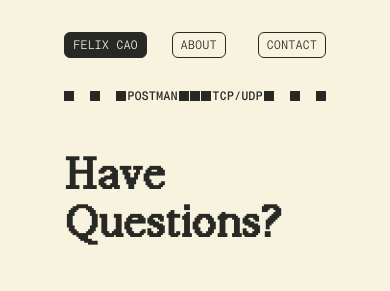
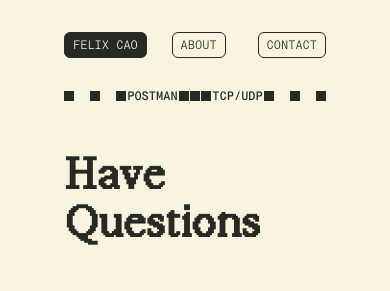
Before and after one commit to felixc90/felixc90.github.io, a React (Vite) app: page /contact in a window 390 px wide. Shown: the top 291 px of the page. Built offline with nearby package versions, Linux system fonts and the light colour scheme; no server answers.

Commit message:
fixed layout issues

```diff
--- a/src/App.tsx
+++ b/src/App.tsx
@@ -1,5 +1,6 @@
 import Navbar from '@/components/layout/Navbar';
 import Footer from './components/layout/Footer';
+import ScrollToTop from './components/layout/ScrollToTop';
 import {
 	Home,
 	About,
@@ -11,6 +12,7 @@ function App() {
   return (
 		<>
 		<BrowserRouter>
+			<ScrollToTop />
 			<Navbar />
 			<Routes>
 				<Route path="/" element={<Home />} />
--- /dev/null
+++ b/src/components/layout/ScrollToTop.tsx
@@ -0,0 +1,14 @@
+import { useEffect } from "react";
+import { useLocation } from "react-router";
+
+const ScrollToTop = () => {
+  const { pathname } = useLocation();
+
+  useEffect(() => {
+    window.scrollTo(0, 0);
+  }, [pathname]);
+
+  return null; // this component doesn't render anything
+};
+
+export default ScrollToTop;
--- a/src/components/typography/Title.tsx
+++ b/src/components/typography/Title.tsx
@@ -1,12 +1,34 @@
+import { useEffect, useState } from "react";
 
-const Title = ({ children }: { children: string }) => {
+const Title = ({ children, className }: { children: string, className?: string }) => {
+  const [playEntryAnimation, setPlayEntryAnimation] = useState(true);
 
-	return (
-		<div className="mondwest font-extrabold text-7xl/20 md:text-8xl lg:text-[8.5rem] flex">
-			{ children.split('').map((c, i) => (<span key={i} className="bounce-title">{c}</span>)) }
-		</div>
-	)
-}
+  useEffect(() => {
+    const totalDuration = 750 + (children.length - 1) * 100;
+    const timer = setTimeout(() => setPlayEntryAnimation(false), totalDuration);
+    return () => clearTimeout(timer);
+  }, [children.length]);
 
+  return (
+    <div
+      className={[
+				"mondwest font-extrabold flex",
+				className ?? " ",
+				(playEntryAnimation ? "bounce-onload" : "")
+			].join(' ')
+      }
+    >
+      {children.split("").map((c, i) => (
+        <span
+          key={i}
+          className="bounce-title"
+          style={playEntryAnimation ? { animationDelay: `${i * 100}ms` } : {}}
+        >
+          {c}
+        </span>
+      ))}
+    </div>
+  );
+};
 
 export default Title;
--- /dev/null
+++ b/src/components/ui/BounceIcon.tsx
@@ -0,0 +1,30 @@
+import { useEffect, useState, ReactNode } from "react";
+
+interface BounceIconProps {
+  children: ReactNode;
+  delay?: number; // delay before animation starts, ms
+}
+
+const BounceIcon = ({ children, delay = 0 }: BounceIconProps) => {
+  const [playEntryAnimation, setPlayEntryAnimation] = useState(false);
+
+  useEffect(() => {
+    const animationDuration = 750;
+
+    const delayTimer = setTimeout(() => setPlayEntryAnimation(true), delay);
+    const animationTimer = setTimeout(() => setPlayEntryAnimation(false), delay + animationDuration);
+
+    return () => {
+      clearTimeout(delayTimer);
+      clearTimeout(animationTimer);
+    };
+  }, [delay]);
+
+  return (
+    <div className={"bounce-icon " + (playEntryAnimation ? "bounce-onload" : "")}>
+      {children}
+    </div>
+  );
+};
+
+export default BounceIcon;
--- /dev/null
+++ b/src/components/ui/ShiftRight.tsx
@@ -0,0 +1,30 @@
+import { useEffect, useState, ReactNode } from "react";
+
+interface ShiftRightProps {
+	children: ReactNode;
+	delay?: number; // delay before animation starts, ms
+}
+
+const ShiftRight = ({ children, delay = 0 }: ShiftRightProps) => {
+	const [playEntryAnimation, setPlayEntryAnimation] = useState(false);
+
+	useEffect(() => {
+		const animationDuration = 750;
+
+		const delayTimer = setTimeout(() => setPlayEntryAnimation(true), delay);
+		const animationTimer = setTimeout(() => setPlayEntryAnimation(false), delay + animationDuration);
+
+		return () => {
+			clearTimeout(delayTimer);
+			clearTimeout(animationTimer);
+		};
+	}, [delay]);
+
+	return (
+		<div className={"shift-right " + (playEntryAnimation ? "shift-right-onload" : "")}>
+			{children}
+		</div>
+	);
+};
+
+export default ShiftRight;
--- a/src/pages/about/About.tsx
+++ b/src/pages/about/About.tsx
@@ -41,24 +41,24 @@ const About = () => {
 						<div className="md:w-1/2 text-sm sm:text-xs lg:text-sm  font-[450] tracking-tighter neue-montreal-mono">
 							<div className="mb-4">PROFILE</div>
 							<div className="mb-4">
-								<ScrambleText chars="upperCase" duration={3}>NAME</ScrambleText>
+								<ScrambleText chars="upperCase">NAME</ScrambleText>
 								<div className="ml-4">Felix Cao</div>
 							</div>
 							<div className="mb-4">
-								<ScrambleText chars="upperCase" duration={3}>LOCATION</ScrambleText>
+								<ScrambleText chars="upperCase">LOCATION</ScrambleText>
 								<div className="ml-4">Sydney, Australia</div>
 							</div>
 							<div className="mb-4">
-								<ScrambleText chars="upperCase" duration={3}>EDUCATION</ScrambleText>
+								<ScrambleText chars="upperCase">EDUCATION</ScrambleText>
 								<div className="ml-4">University of New South Wales</div>
 								<div className="ml-4">Bachelor of Science (Statistics) / Science (Computer Science)</div>
 							</div>
 							<div className="mb-4">
-								<ScrambleText chars="upperCase" duration={3}>FOCUS</ScrambleText>
+								<ScrambleText chars="upperCase">FOCUS</ScrambleText>
 								<div className="ml-4">Backend engineering; Data engineering</div>
 							</div>
 							<div className="mb-4">
-								<ScrambleText chars="upperCase" duration={3}>DESCRIPTION</ScrambleText>
+								<ScrambleText chars="upperCase">DESCRIPTION</ScrambleText>
 								<div className="ml-4 max-w-[30rem]">
 									I love building things that help make peoples' lives easier and make impact on the world. I am focused on architectural and data-related ideas but more recently,
 									I've also been tuning my frontend skills working on this website, learning GSAP and Three.js to render animations along the way.
--- a/src/pages/contact/Contact.tsx
+++ b/src/pages/contact/Contact.tsx
@@ -1,6 +1,7 @@
 import GitHubIcon from "@/assets/svgs/Github";
 import LinkedInIcon from "@/assets/svgs/LinkedIn";
 import ResumeIcon from "@/assets/svgs/Resume";
+import Title from "@/components/typography/Title";
 import Button from "@/components/ui/Button";
 import IconButton from "@/components/ui/IconButton";
 import MySplitText from "@/components/ui/MySplitText";
@@ -31,13 +32,11 @@ const Contact = () => {
 				</div>
 				<div className="flex-col flex sm:justify-around w-full mt-12 flex-wrap">
 					<div className="flex md:flex-none justify-between">
-						<div className="flex font-[800] mondwest text-5xl sm:text-7xl md:text-[5.4rem] lg:text-[7rem] w-full flex-col md:flex-row mb-10">
+						<div className="flex w-full flex-col md:flex-row mb-10">
 							<div className="w-1/2 pr-4 sm:pr-8 md:pr-12 lg:pr-16 flex md:flex-row-reverse">
-							<div className="flex">
-								{"Have".split('').map(c => <span className="bounce-title">{c}</span>)}
+							<Title className="text-5xl sm:text-7xl md:text-[5.4rem] lg:text-[7rem]">Have</Title>
 							</div>
-							</div>
-							<div className="w-1/2 lg:text-[7rem] flex-row flex">{"Questions?".split('').map(c => <span className="bounce-title">{c}</span>)}</div>
+							<Title className="text-5xl sm:text-7xl md:text-[5.4rem] lg:text-[7rem]">Questions</Title>
 						</div>
 					</div>
 					<div className="flex w-full flex-col md:flex-row">
--- a/src/pages/home/Home.tsx
+++ b/src/pages/home/Home.tsx
@@ -6,6 +6,8 @@ import Title from "@/components/typography/Title";
 import Introduction from "./Introduction";
 import ScrambleText from "@/components/ui/ScrambleText";
 import Barcode from "@/assets/Barcode";
+import BounceIcon from "@/components/ui/BounceIcon";
+import ShiftRight from "@/components/ui/ShiftRight";
 const Home = () => {
 
 	return (
@@ -33,10 +35,10 @@ const Home = () => {
 						<div className="flex flex-col">
 							<div className="flex w-full mt-14 sm:flex-row flex-col">
 								<div className="w-1/2 flex flex-row sm:flex-row-reverse pr-8 pointer-events-auto">
-									<Title>Software</Title>
+									<Title className="text-7xl/20 md:text-8xl lg:text-[8.5rem]">Software</Title>
 								</div>
 								<div className="w-1/2 flex">
-									<Title>Engineer</Title>
+									<Title className="text-7xl/20 md:text-8xl lg:text-[8.5rem]">Engineer</Title>
 								</div>
 							</div>
 							<div className="flex w-full sm:flex-row flex-col">
@@ -51,7 +53,9 @@ const Home = () => {
 											<ScrambleText chars="upperCase">AU</ScrambleText>
 										</div>
 										<div className="neuebit text-6xl md:text-8xl flex gap-2">
-											<div className="shift-right">→</div><div className="shift-right">→</div><div className="shift-right">→</div>
+											<ShiftRight delay={2400}>→</ShiftRight>
+											<ShiftRight delay={2450}>→</ShiftRight>
+											<ShiftRight delay={2500}>→</ShiftRight>
 										</div>
 
 									</div>
@@ -72,7 +76,9 @@ const Home = () => {
 								</div>
 								<div className="flex flex-col-reverse">
 									<div className="neuebit flex gap-2 text-5xl/6 sm:text-7xl/8 h-fit ">
-										<div className="bounce-icon">♥</div><div className="bounce-icon">☕</div><div className="bounce-icon">⛅</div>
+										<BounceIcon delay={1450}>♥</BounceIcon>
+										<BounceIcon delay={1550}>☕</BounceIcon>
+										<BounceIcon delay={1650}>⛅</BounceIcon>
 									</div>
 								</div>
 							</div>
--- a/src/pages/home/Introduction.tsx
+++ b/src/pages/home/Introduction.tsx
@@ -27,6 +27,7 @@ const Introduction = () => {
 
 		return years;
 	}
+
 	useEffect(() => {
   if (fullScreen) {
     document.body.style.overflow = 'hidden';
--- a/src/styles.css
+++ b/src/styles.css
@@ -109,6 +109,11 @@ img {
   animation-duration: 0.75s;
 }
 
+.bounce-onload .bounce-title {
+  animation-name: bounce;
+  animation-duration: 0.75s;
+}
+
 @keyframes bounce {
   0%   { transform: translateY(0); }
   10%  { transform: translateY(-2.5px); }  /* up a bit */
@@ -119,9 +124,16 @@ img {
   100% { transform: translateY(0); }
 }
 
+
 .bounce-icon {
 	cursor: default;
 }
+
+.bounce-onload.bounce-icon {
+  animation-name: bounce-little;
+  animation-duration: 0.75s;
+}
+
 
 .bounce-icon:hover {
   animation-name: bounce-little;
@@ -146,6 +158,11 @@ img {
 
 .shift-right:hover {
 	transform: translateX(6px);
+	cursor: default;
+}
+
+.shift-right.shift-right-onload {
+  transform: translateX(6px);
 	cursor: default;
 }
 
```
